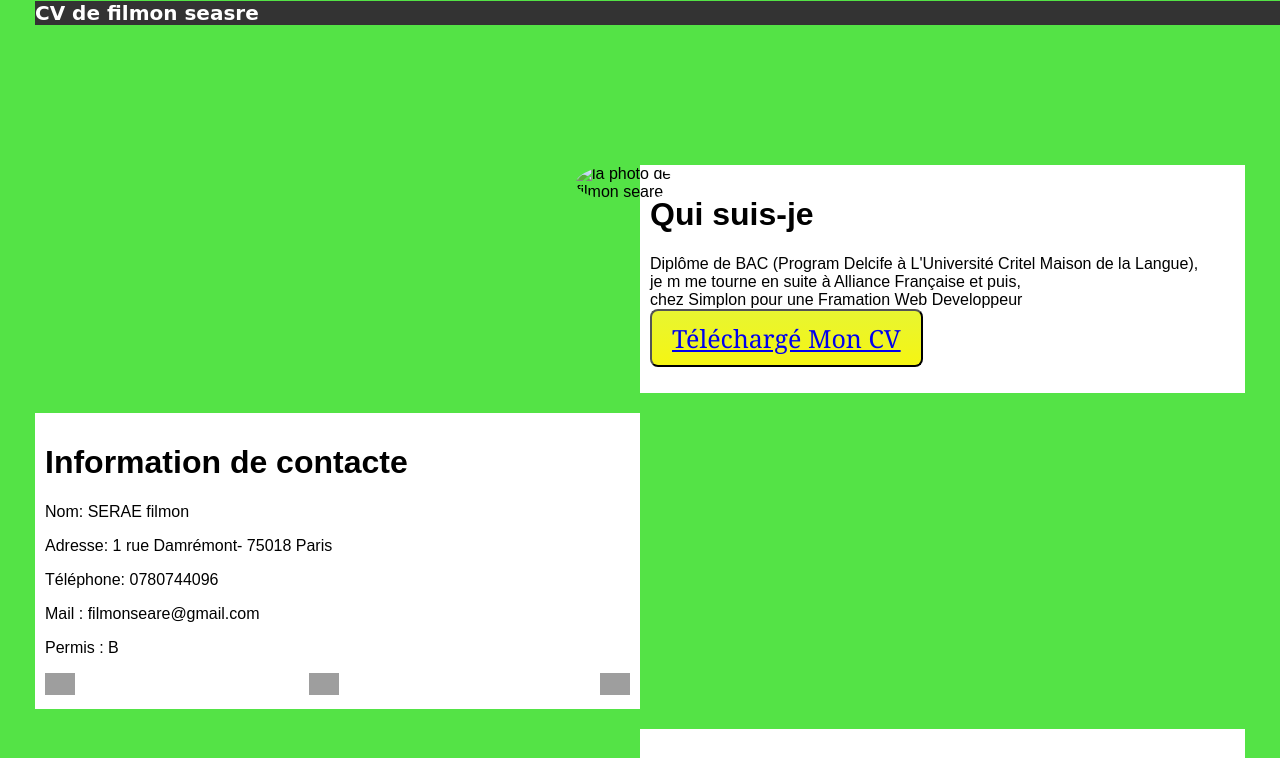
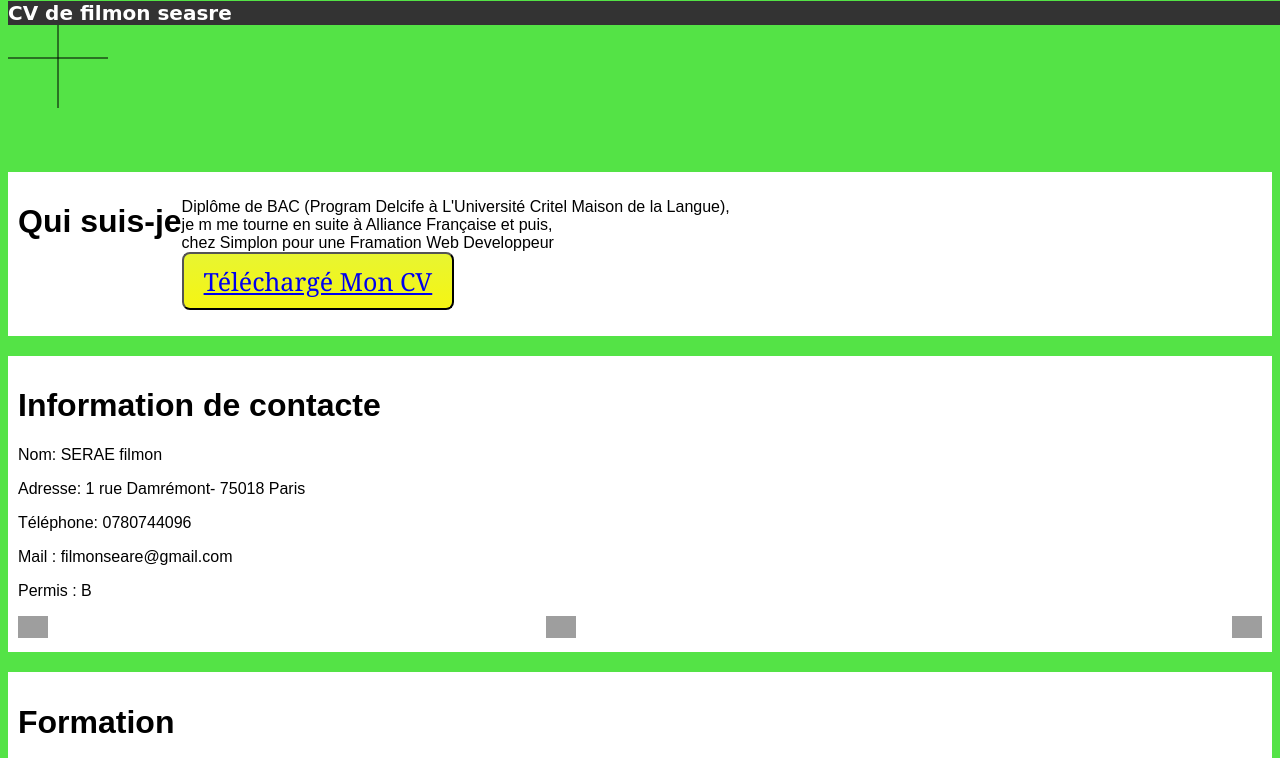
Before and after one commit to filmons/CV, a plain HTML site: page index.html in a window 1280 px wide. Shown: the top 758 px of the page. Drawn offline with Linux system fonts and the light colour scheme; grey boxes are pictures that could not be loaded; a script that the page names is missing.

Commit message:
last change

```diff
--- a/index.html
+++ b/index.html
@@ -9,14 +9,20 @@
 </head>
 <body >
     <h1 class="hapi">CV de filmon seasre</h1>
+    <svg width="100" height="100">
+      <line x1="50" y1="0" x2="50" y2="100"
+        style="stroke:black" />
+      <line x1="0" y1="50" x2="100" y2="50"
+        style="stroke:black" />
+    </svg>
 <div class="background">
-    <img class="cercl" src="" alt="la photo de filmon seare ">
+
   <div class="Qui">
     <h1>Qui suis-je</h1>
-    <p></p>
+
       <p>Diplôme de BAC (Program Delcife à L'Université Critel Maison de la Langue),<br> je m me tourne en suite à Alliance Française et puis,<br> chez Simplon pour une Framation Web Developpeur
       <br>
-      <button class="btn"><a href="file:///C:/Users/Utilisateur/Downloads/CV%20FILMON%20SEARE.pdf" download>Téléchargé Mon CV</a> </button>
+      <button class="btn"><a href="file:///home/filmon/Downloads/FILMON%20SEARE.pdf" download>Téléchargé Mon CV</a> </button>
   </div>
   <div class="Information">
     <h1>Information de contacte</h1>
--- a/style.css
+++ b/style.css
@@ -2,9 +2,8 @@ body {
   background:#54e346;
   font-family: sans-serif ;
   border-style:groove white;
-  padding: 30px;
-  padding-top: 100px;
-  margin:5px;
+  padding: 0%;
+  margin:O%;
 
 }
 
@@ -34,7 +33,7 @@ body {
   background-color: white;
   padding: 10px;
   margin-top: 20px;
-  margin-left: 50%;
+
 }
 .select{
   background-color: yellow;
@@ -50,21 +49,21 @@ body {
   padding: 10px;
   margin-top: 60px;
   text-align:left;
-  margin-left: 50%;
+  display: flex;
 
 }
 .Information{
   background-color:white;
   padding: 10px;
   margin-top: 20px;
-  margin-right: 50%;
+
 
 }
 .Formation{
   background-color:white;
   padding: 10px;
   margin-top: 20px;
-  margin-left: 50%;
+
 
 }
 .sel{
@@ -92,19 +91,19 @@ body {
    background-color:white;
    padding: 10px;
    margin-top: 20px;
-   margin-left: 50%;
+
  }
  .Langues{
   background-color: white;
   padding: 10px;
   margin-top: 20px;
-  margin-right: 50%;
+
  }
 .dinteret{
   background-color: white;
   padding: 10px;
   margin-top: 20px;
-  margin-right: 50%;
+
 
   }
   .cinema{
```
Also changed, not shown: 2 other files.
